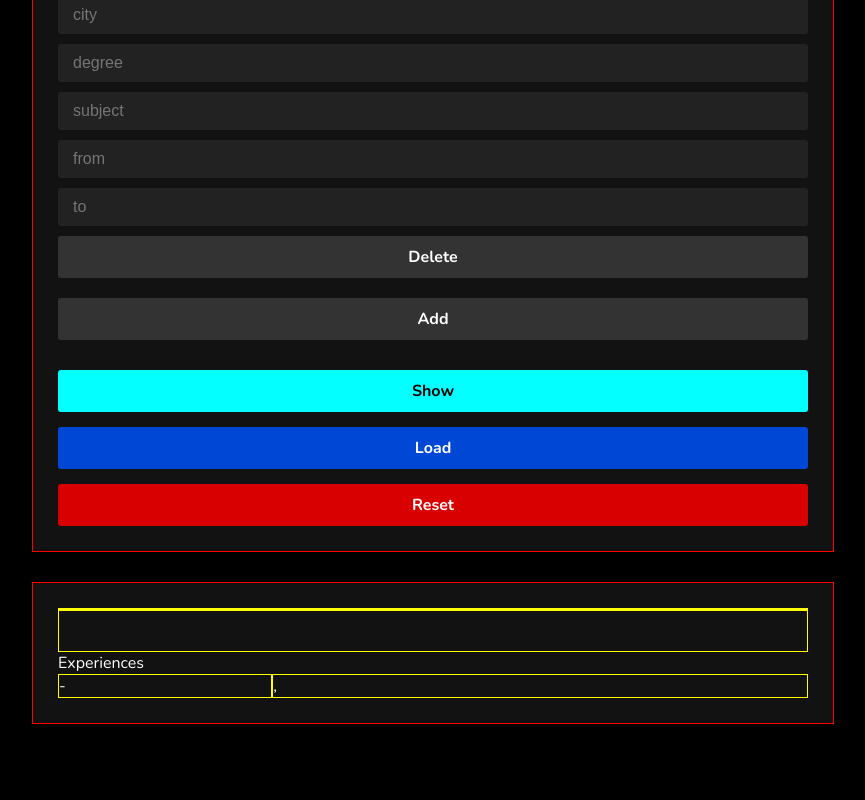
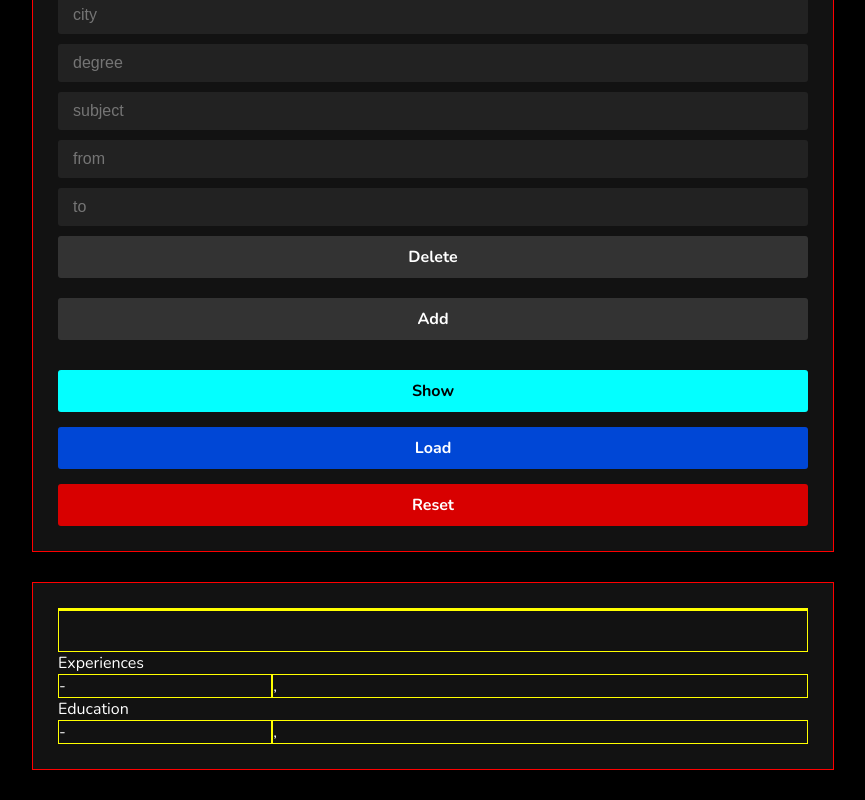
Before and after one commit to Aslam-Naseer/CV-Project, a React (Create React App) app: page / in a window 1280 px wide. Shown: the part 1074-1874 px from the top of the page, without its empty margins (207-1072 px from the left). Before the commit the page ends 1828 px from the top, so only its background shows below. Built offline with nearby package versions, Linux system fonts and the light colour scheme.

Commit message:
Add Educations in preview

```diff
--- a/src/components/CVPreview/CvPreview.js
+++ b/src/components/CVPreview/CvPreview.js
@@ -1,6 +1,7 @@
 import { Component } from "react";
 import Info from "./Info";
 import Exp from "./Exp";
+import Edu from "./Edu";
 
 class CvPreview extends Component {
   render() {
@@ -8,6 +9,7 @@ class CvPreview extends Component {
       <div className="cv-preview">
         <Info pi={this.props.cv.personalInfo} />
         <Exp exps={this.props.cv.experience} />
+        <Edu edus={this.props.cv.education} />
       </div>
     );
   }
--- a/src/components/CVPreview/Edu.js
+++ b/src/components/CVPreview/Edu.js
@@ -0,0 +1,22 @@
+import { Component } from "react";
+import EduItem from "./EduItem";
+
+class Edu extends Component {
+  render() {
+    let c = 0;
+    const eduDivs = [];
+    this.props.edus.forEach((item) => {
+      eduDivs.push(<EduItem edu={this.props.edus[c]} />);
+      c += 1;
+    });
+
+    return (
+      <div>
+        <p>Education</p>
+        {eduDivs}
+      </div>
+    );
+  }
+}
+
+export default Edu;
--- /dev/null
+++ b/src/components/CVPreview/EduItem.js
@@ -0,0 +1,26 @@
+import { Component } from "react";
+
+class EduItem extends Component {
+  render() {
+    const { edu } = this.props;
+    return (
+      <div className="edu-item">
+        <div>
+          {edu.from}
+          <span>{" - "}</span>
+          {edu.to}
+        </div>
+        <div>
+          <div>{edu.subject}</div>
+          <div>
+            {edu.university}
+            <span>{", "}</span>
+            {edu.city}
+          </div>
+        </div>
+      </div>
+    );
+  }
+}
+
+export default EduItem;
--- a/src/style.css
+++ b/src/style.css
@@ -117,7 +117,8 @@ button:hover {
 }
 
 .info-preview>div,
-.exp-item>div {
+.exp-item>div,
+.edu-item>div {
   border: 1px solid yellow
 }
 
@@ -126,7 +127,8 @@ button:hover {
   padding: 20px;
 }
 
-.exp-item {
+.exp-item,
+.edu-item {
   display: grid;
   grid-template-columns: 2fr 5fr;
 }
```
